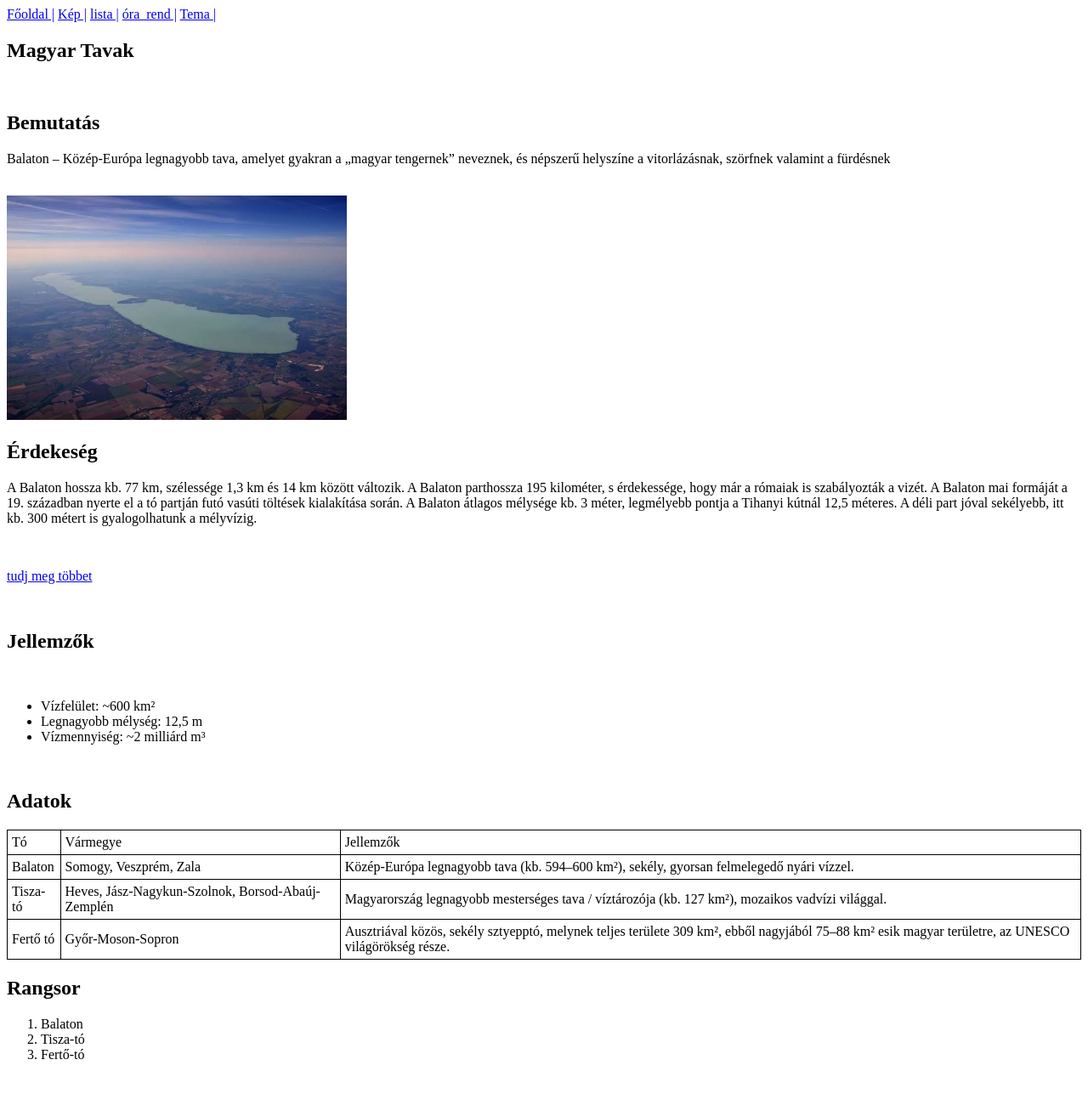
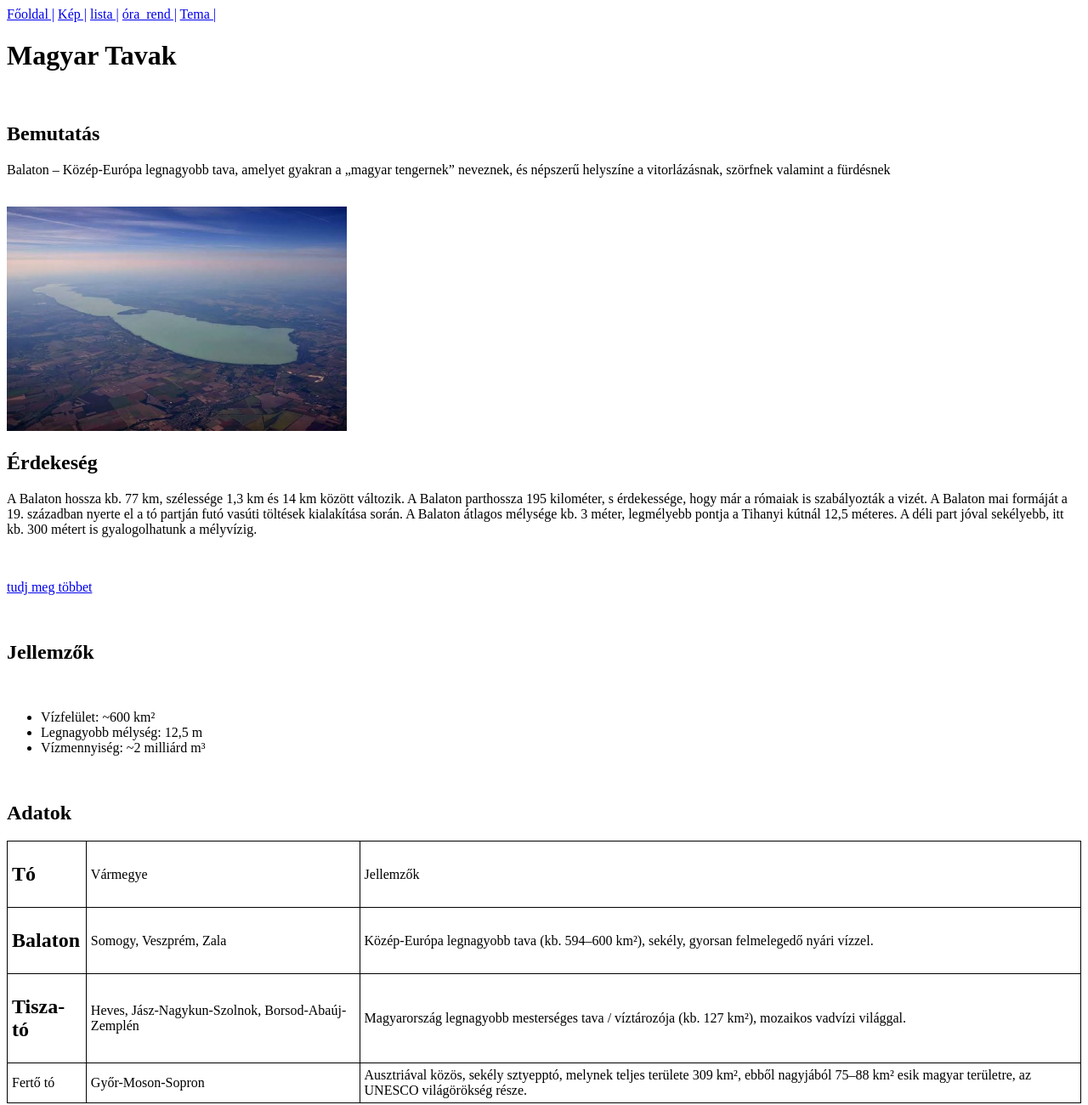
Before and after one commit to adam1731nagy/ikt, a plain HTML site: page tema.html in a window 1280 px wide. Shown: the top 1300 px of the page at 85% size. Before the commit the page ends 1266 px from the top, so only its background shows below. Drawn offline with Linux system fonts and the light colour scheme.

Commit message:
Add files via upload

```diff
--- a/tema.html
+++ b/tema.html
@@ -3,7 +3,7 @@
 <head>
     <meta charset="UTF-8">
     <meta name="viewport" content="width=device-width, initial-scale=1.0">
-    <title>Weboldalam</title>
+    <title>weboldalam</title>
     <link rel="stylesheet" href="css/style.css">
 </head>
 <body>
@@ -15,7 +15,7 @@
         <a href="tema.html"> Tema |</a>
     </nav>
 
-<h2>Magyar Tavak</h2>
+<h1>Magyar Tavak</h1>
 <br>
 <h2>Bemutatás</h2>
 <p>Balaton – Közép-Európa legnagyobb tava, amelyet gyakran a „magyar tengernek” neveznek, és népszerű helyszíne a vitorlázásnak, szörfnek valamint a fürdésnek</p>
@@ -37,21 +37,21 @@ A Balaton átlagos mélysége kb. 3 méter, legmélyebb pontja a Tihanyi kútná
 </ul>
 <br>
 <h2>Adatok</h2>
-<table border="1" ">
+<table border="1" >
 <tr>
-    <td>Tó</td>
+    <td><h2>Tó</h2></td>
     <td>Vármegye</td>
     <td>Jellemzők</td>
 
 </tr>
 <tr>
-    <td>Balaton</td>
+    <td><h2>Balaton</h2></td>
     <td>Somogy, Veszprém, Zala </td>
     <td>Közép-Európa legnagyobb tava (kb. 594–600 km²), sekély, gyorsan felmelegedő nyári vízzel.</td>
 
 </tr>
 <tr>
-    <td>Tisza-tó</td>
+    <td><h2>Tisza-tó</h2></td>
     <td>Heves, Jász-Nagykun-Szolnok, Borsod-Abaúj-Zemplén</td>
     <td>Magyarország legnagyobb mesterséges tava / víztározója (kb. 127 km²), mozaikos vadvízi világgal.</td>
 
```
